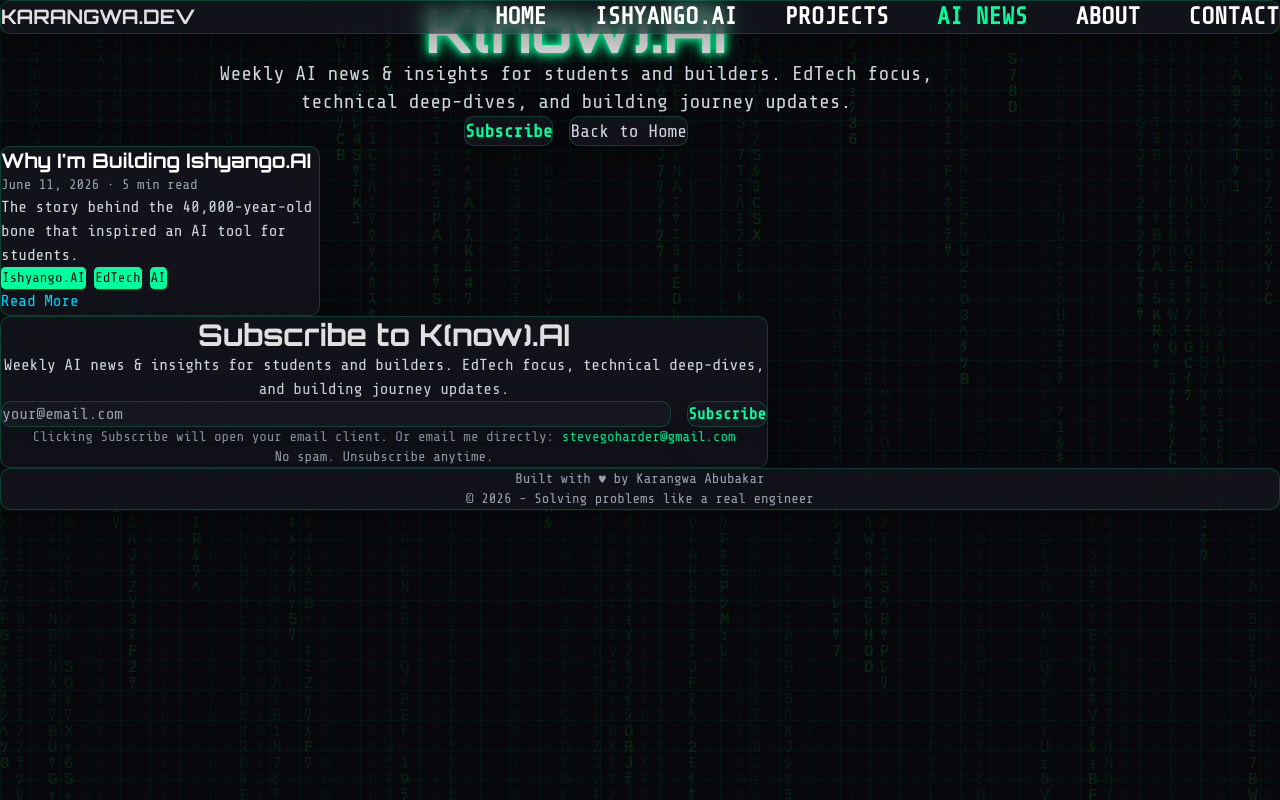
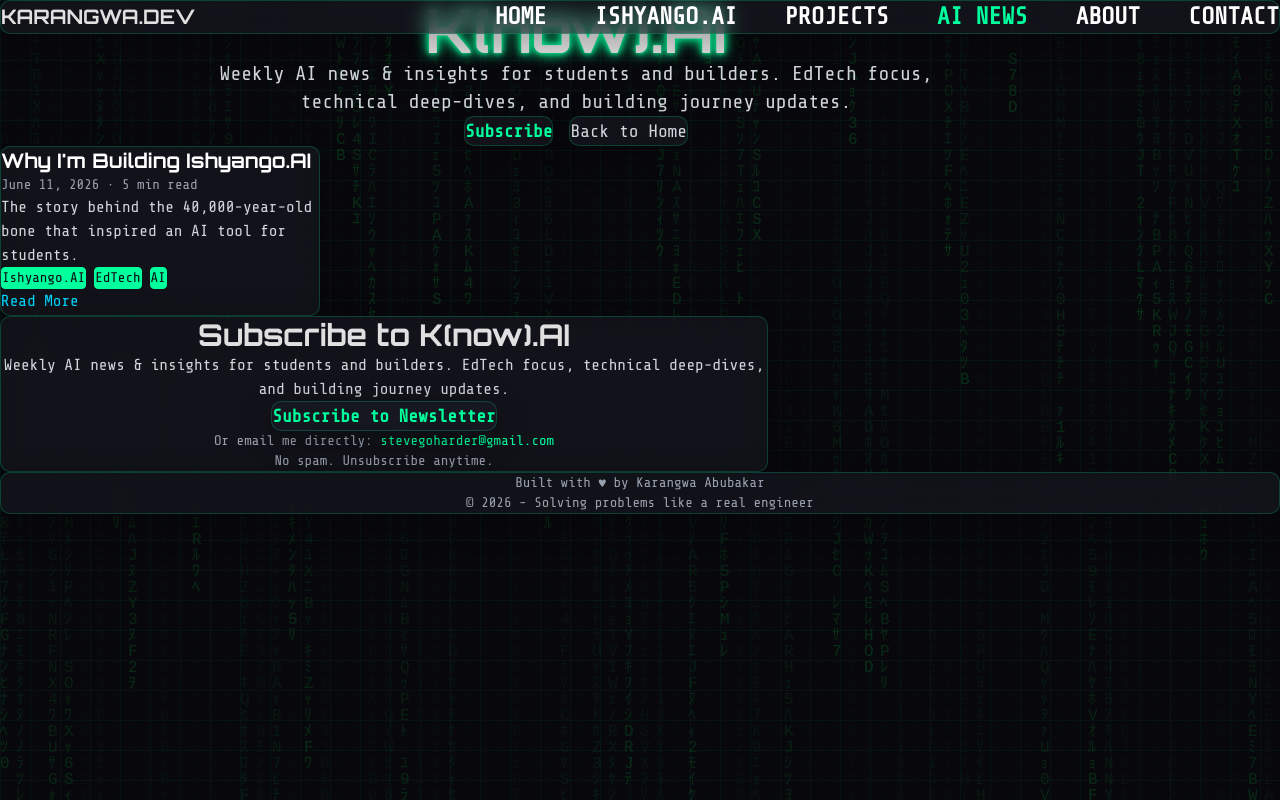
Before and after one commit to Papi84/karangwa-website, a Next.js app: page /blog in a window 1280 px wide. Built offline with nearby package versions, Linux system fonts and the light colour scheme.

Commit message:
Fix TypeScript error - replace form with simple mailto link

```diff
--- a/app/blog/page.tsx
+++ b/app/blog/page.tsx
@@ -103,19 +103,14 @@ export default function Blog() {
               Weekly AI news & insights for students and builders.
               EdTech focus, technical deep-dives, and building journey updates.
             </p>
-            <form action="mailto:stevegoharder@gmail.com?subject=Subscribe to K(now).AI Newsletter" method="post" enctype="text/plain" className="flex flex-col md:flex-row gap-3 md:gap-4">
-              <input
-                type="email"
-                placeholder="your@email.com"
-                className="flex-1 px-4 py-3 rounded glass-card bg-transparent border border-[var(--neon-green)] text-white placeholder-gray-400 focus:outline-none focus:border-[var(--neon-blue)] text-sm md:text-base"
-                required
-              />
-              <button type="submit" className="glass-card px-6 py-3 rounded border border-[var(--neon-green)] text-[var(--neon-green)] hover:bg-[var(--neon-green)] hover:text-[var(--dark-bg)] font-bold hover:shadow-lg hover:shadow-[var(--glow-green)] transition duration-300 text-sm md:text-base">
-                <i className="fas fa-paper-plane mr-2"></i>Subscribe
-              </button>
-            </form>
+            <a
+              href="mailto:stevegoharder@gmail.com?subject=Subscribe to K(now).AI Newsletter"
+              className="glass-card px-8 py-4 rounded border border-[var(--neon-green)] text-[var(--neon-green)] hover:bg-[var(--neon-green)] hover:text-[var(--dark-bg)] font-bold hover:shadow-lg hover:shadow-[var(--glow-green)] transition duration-300 text-base md:text-lg inline-block"
+            >
+              <i className="fas fa-envelope mr-2"></i>Subscribe to Newsletter
+            </a>
             <p className="text-xs md:text-sm text-gray-400 mt-4">
-              <i className="fas fa-info-circle mr-2"></i>Clicking Subscribe will open your email client. Or email me directly: <a href="mailto:stevegoharder@gmail.com" className="text-[var(--neon-green)] hover:underline">stevegoharder@gmail.com</a>
+              <i className="fas fa-info-circle mr-2"></i>Or email me directly: <a href="mailto:stevegoharder@gmail.com" className="text-[var(--neon-green)] hover:underline">stevegoharder@gmail.com</a>
             </p>
             <p className="text-xs md:text-sm text-gray-400 mt-4">
               <i className="fas fa-lock mr-2"></i>No spam. Unsubscribe anytime.
```
